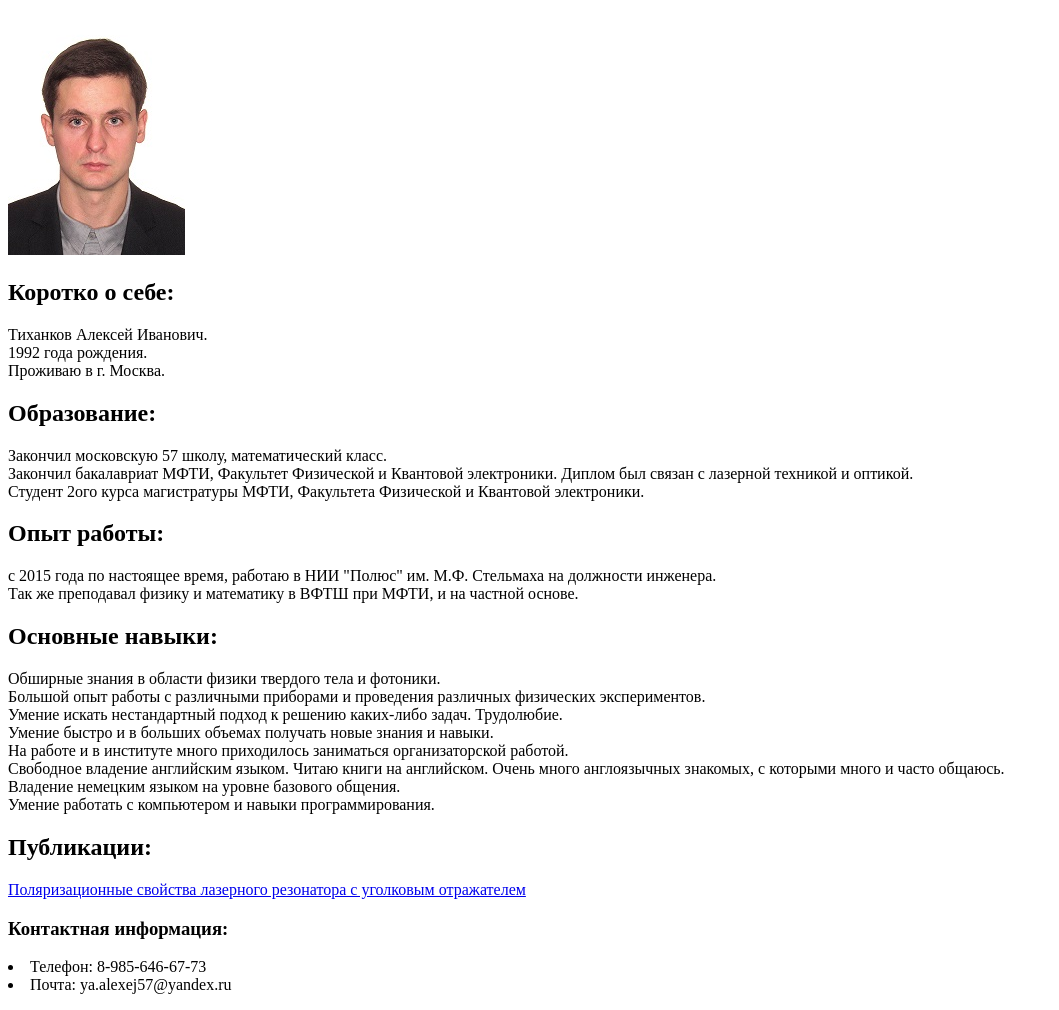
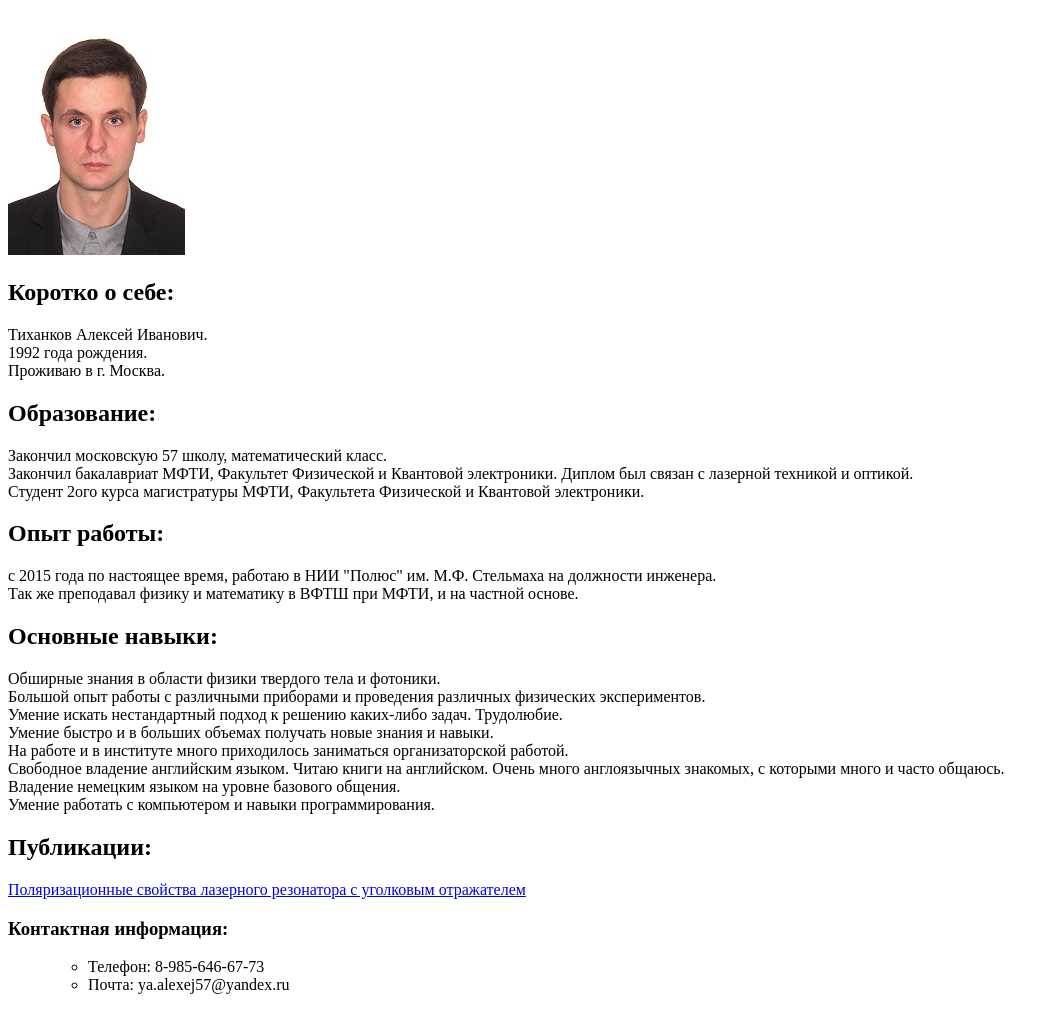
Before and after one commit to AlexeyTikhankov/AlexeyTikhankov.github.io, a plain HTML site: page index.html in a window 1280 px wide. Shown: the part 61-1071 px from the top of the page, without its empty margins (0-1059 px from the left). Drawn offline with Linux system fonts and the light colour scheme.

Commit message:
Update index.html

```diff
--- a/index.html
+++ b/index.html
@@ -29,7 +29,9 @@
 <h2>Публикации:</h2>
   <p><a href="http://opticjourn.ru/vipuski/1643-opticheskij-zhurnal-tom-85-01-2018.html">Поляризационные свойства лазерного резонатора с уголковым отражателем</a></p>
  <h3>Контактная информация:</h3>
+  <ul><ul>
   <li> Телефон: 8-985-646-67-73
   <li> Почта: ya.alexej57@yandex.ru
+    </ul></ul>
 </body>
 </html>
```
